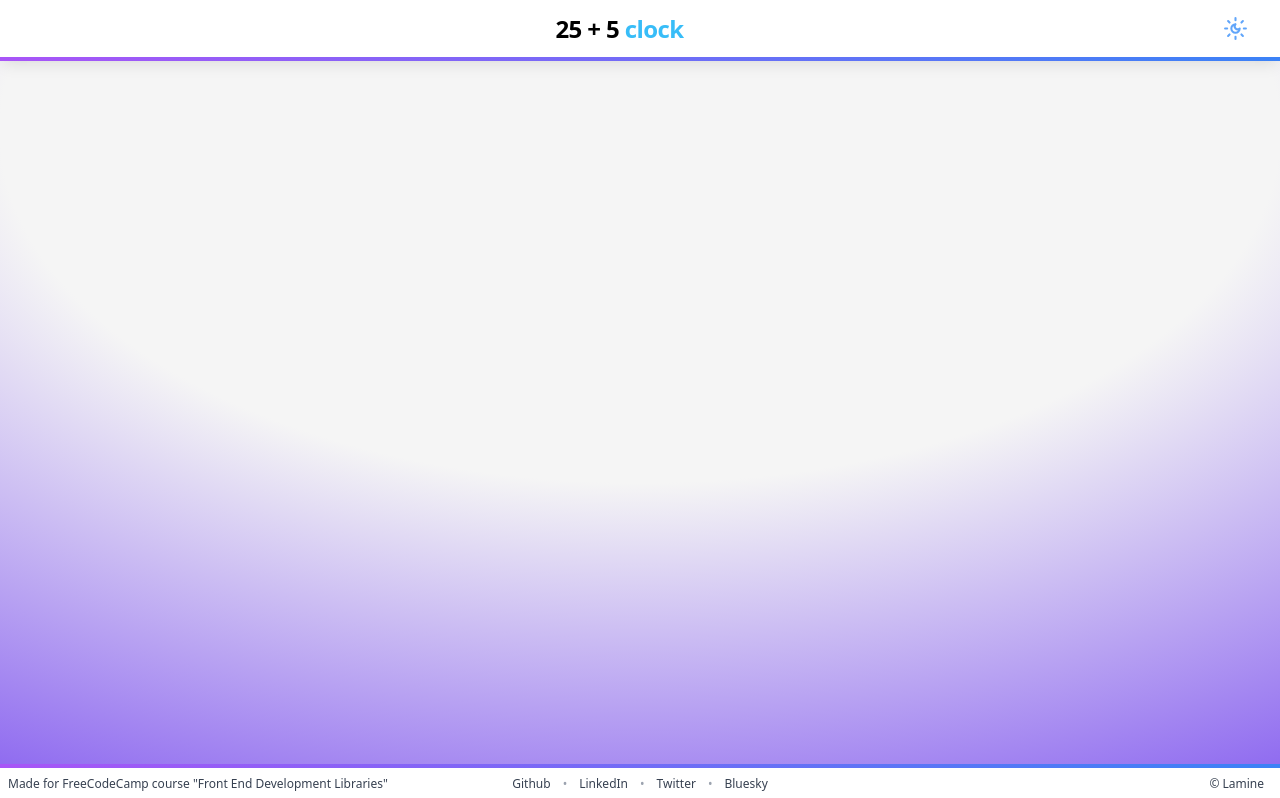
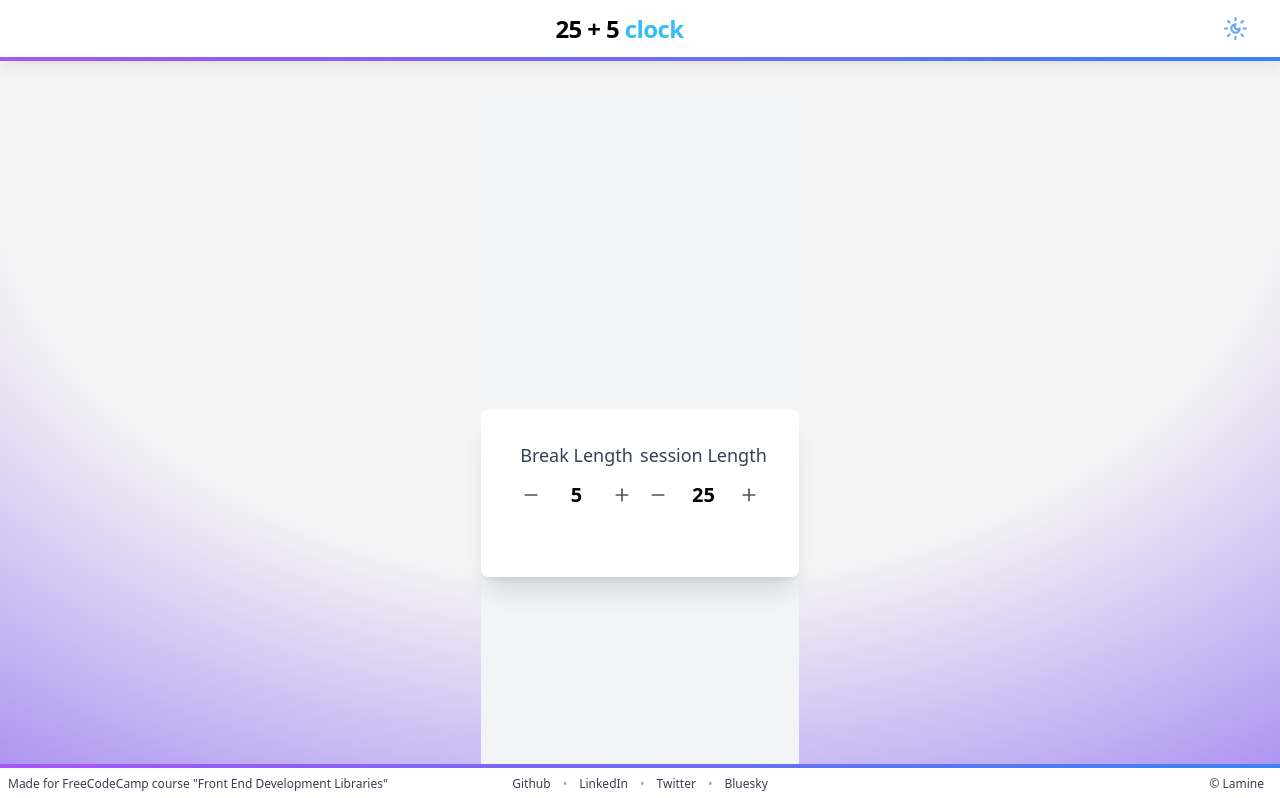
Before and after one commit to MohamedLamineF/25-5Clock_FCC, a React (Vite) app: page / in a window 1280 px wide. Shown: the top 798 px of the page. Built offline with nearby package versions, Linux system fonts and the light colour scheme.

Commit message:
Integrate useTimer hook and TimeControl component with session length functionality

```diff
--- a/src/App.tsx
+++ b/src/App.tsx
@@ -1,12 +1,26 @@
 import "./App.css";
 import { Footer } from "./components/Layout/footer";
 import { Header } from "./components/Layout/header";
-// import { TimeControl } from "./components/Timer/TimeControl";
+import { TimeControl } from "./components/Timer/TimeControl";
 import { useDarkMode } from "./hooks/useDarkMode";
+import { useTimer } from "./hooks/useTimer";
 
 function App() {
   const { isDark, setIsDark } = useDarkMode();
-  // const { breakLength } = useTimer();
+  const {
+    breakLength,
+    sessionLength,
+    timeLeft,
+    isRunning,
+    isSession,
+    audioRef,
+    incrementBreak,
+    decrementBreak,
+    incrementSession,
+    decrementSession,
+    toggleTimer,
+    reset,
+  } = useTimer();
   return (
     <div className="min-h-screen flex flex-col">
       <Header isDark={isDark} onToggleTheme={() => setIsDark(!isDark)} />
@@ -19,13 +33,32 @@ function App() {
           }`}
         ></div>
         <main className="container mx-auto px-4 py-8 flex items-center justify-center">
-          {/* <div className="min-h-screen bg-gray-100 flex items-center justify-center">
+          <div className="min-h-screen bg-gray-100 flex items-center justify-center">
             <div className="bg-white p-8 rounded-lg shadow-xl max-w-md w-full">
               <div className="flex justify-around mb-8">
-                <TimeControl label="Break Length" value={breakLength} />
+                <TimeControl
+                  label="Break Length"
+                  value={breakLength}
+                  onIncrement={incrementBreak}
+                  onDecrement={decrementBreak}
+                  labelId="break-label"
+                  lengthId="break-length"
+                  incrementId="break-increment"
+                  decrementId="break-decrement"
+                />
+                <TimeControl
+                  label="session Length"
+                  value={sessionLength}
+                  onIncrement={incrementSession}
+                  onDecrement={decrementSession}
+                  labelId="session-label"
+                  lengthId="session-length"
+                  incrementId="session-increment"
+                  decrementId="session-decrement"
+                />
               </div>
             </div>
-          </div> */}
+          </div>
         </main>
       </div>
       <Footer />
```
